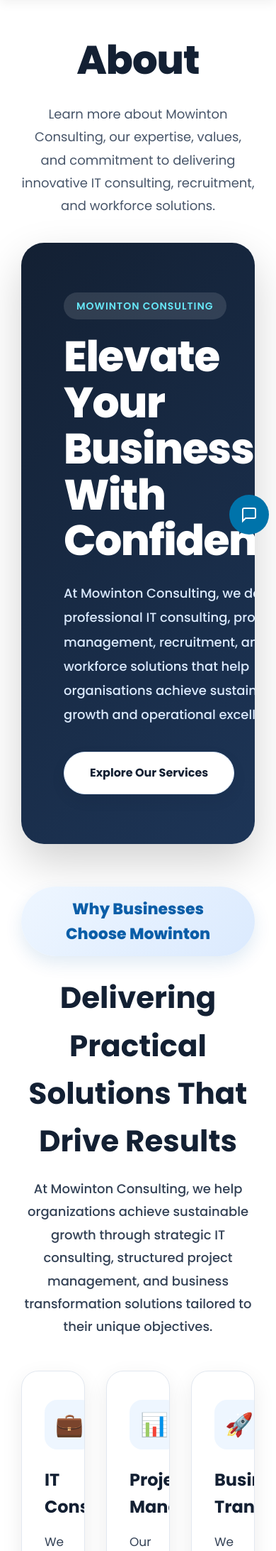
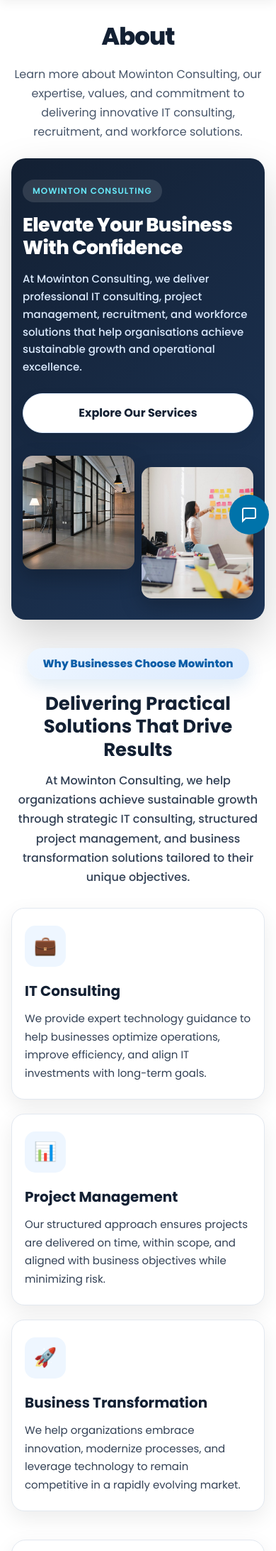
Before and after one commit to MowintonAdmin/MowintonWebsite, a PHP site: page /about/ in a window 390 px wide. Shown: the part 71-2256 px from the top of the page at 71% size. Run offline with PHP 8.4, Linux system fonts and the light colour scheme; some libraries are stand-ins or nearby versions.

Commit message:
ui setting

```diff
--- a/about/index.php
+++ b/about/index.php
@@ -13,7 +13,7 @@ require_once __DIR__ . '/../includes/header.php';
 
 <main id="main-content">
     <!-- Intro Header & Hero Banner -->
-    <section class="about-hero-section" style="max-width:1200px;margin:40px auto;padding:0 30px;">
+    <section class="about-hero-section">
         <div class="page-intro-header">
             <h1 class="page-intro-title">About</h1>
             <p class="page-intro-desc">
--- a/css/style.css
+++ b/css/style.css
@@ -1072,6 +1072,12 @@ textarea.form-control {
 /* ==========================================================================
    About Page Components
    ========================================================================== */
+.about-hero-section {
+  max-width: 1200px;
+  margin: 40px auto;
+  padding: 0 30px;
+}
+
 .page-intro-header {
   text-align: center;
   margin-bottom: 35px;
@@ -1129,6 +1135,8 @@ textarea.form-control {
   color: var(--color-white);
   margin: 0 0 25px;
   letter-spacing: -1.5px;
+  overflow-wrap: break-word;
+  word-break: normal;
 }
 
 .about-banner-text {
@@ -1217,6 +1225,7 @@ textarea.form-control {
   position: relative;
   overflow: hidden;
   border: 1px solid var(--color-border);
+  min-width: 0;
 }
 
 .mowinton-card:before {
@@ -1257,6 +1266,8 @@ textarea.form-control {
   color: var(--color-dark);
   margin: 0 0 14px;
   font-weight: 700;
+  overflow-wrap: break-word;
+  word-break: normal;
 }
 
 .mowinton-card p {
@@ -1487,6 +1498,322 @@ textarea.form-control {
   width: 100%;
   height: 600px;
   display: block;
+}
+
+/* ==========================================================================
+   About Page Responsive Styles
+   ========================================================================== */
+
+/* Tablet (1024px and below) */
+@media (max-width: 1024px) {
+  .about-banner-box {
+    padding: 50px 36px;
+  }
+
+  .about-banner-grid {
+    grid-template-columns: 1fr 1fr;
+    gap: 36px;
+  }
+
+  .about-banner-title {
+    font-size: 46px;
+    line-height: 1.12;
+  }
+
+  .about-banner-images img:first-child {
+    height: 220px;
+  }
+
+  .about-banner-images img:last-child {
+    height: 270px;
+    margin-top: 36px;
+  }
+
+  /* Issue 1: Tablet 2 columns for Service Cards */
+  .mowinton-grid {
+    grid-template-columns: repeat(2, 1fr);
+    gap: 24px;
+  }
+
+  .office-grid {
+    grid-template-columns: 1fr;
+    gap: 36px;
+  }
+
+  .consultation-grid {
+    grid-template-columns: 1fr;
+    gap: 36px;
+  }
+
+  .consultation-section {
+    padding: 36px;
+  }
+}
+
+/* Mobile Screens (768px and below) */
+@media (max-width: 768px) {
+  .about-hero-section {
+    padding: 0 20px;
+    margin: 24px auto 40px auto;
+  }
+
+  .page-intro-header {
+    margin-bottom: 24px;
+  }
+
+  .page-intro-title {
+    font-size: clamp(34px, 8vw, 44px);
+    margin-bottom: 12px;
+  }
+
+  .page-intro-desc {
+    font-size: 16px;
+    line-height: 1.7;
+  }
+
+  /* Issue 2: Hero Section Mobile Adaptation */
+  .about-banner-box {
+    padding: 36px 22px;
+    border-radius: 24px;
+    margin-bottom: 40px;
+  }
+
+  .about-banner-grid {
+    grid-template-columns: 1fr;
+    gap: 32px;
+  }
+
+  .about-banner-tag {
+    font-size: 12px;
+    padding: 6px 14px;
+    margin-bottom: 16px;
+  }
+
+  .about-banner-title {
+    font-size: clamp(28px, 6.5vw, 38px);
+    line-height: 1.15;
+    letter-spacing: -0.5px;
+    margin-bottom: 16px;
+  }
+
+  .about-banner-text {
+    font-size: 16px;
+    line-height: 1.7;
+    margin-bottom: 24px;
+    max-width: 100%;
+  }
+
+  .about-banner-grid .btn-secondary {
+    display: inline-block;
+    width: 100%;
+    text-align: center;
+    padding: 14px 28px !important;
+    font-size: 16px;
+    box-sizing: border-box;
+  }
+
+  .about-banner-images {
+    grid-template-columns: 1fr 1fr;
+    gap: 14px;
+  }
+
+  .about-banner-images img:first-child {
+    height: 200px;
+    border-radius: 18px;
+  }
+
+  .about-banner-images img:last-child {
+    height: 230px;
+    margin-top: 22px;
+    border-radius: 18px;
+  }
+
+  /* Issue 1: Stack all three cards vertically (768px and below) */
+  .mowinton-section {
+    padding: 0 20px;
+    margin: 40px auto;
+  }
+
+  .mowinton-badge {
+    font-size: 15px;
+    padding: 10px 22px;
+    margin-bottom: 18px;
+  }
+
+  .mowinton-title {
+    font-size: clamp(26px, 6vw, 34px);
+    line-height: 1.25;
+    margin-bottom: 14px;
+  }
+
+  .mowinton-subtitle {
+    font-size: 16px;
+    line-height: 1.7;
+    margin-bottom: 30px;
+  }
+
+  .mowinton-grid {
+    grid-template-columns: 1fr;
+    gap: 20px;
+  }
+
+  .mowinton-card {
+    padding: 28px 22px;
+    border-radius: 20px;
+  }
+
+  .mowinton-card h3 {
+    font-size: 22px;
+    margin-bottom: 10px;
+  }
+
+  .mowinton-card p {
+    font-size: 15px;
+    line-height: 1.7;
+  }
+
+  .mowinton-icon {
+    width: 58px;
+    height: 58px;
+    font-size: 26px;
+    border-radius: 15px;
+    margin-bottom: 18px;
+  }
+
+  /* Office Location Section Mobile */
+  .office-location-section {
+    padding: 0 20px;
+    margin: 40px auto;
+  }
+
+  .info-card {
+    padding: 28px 20px;
+    border-radius: 20px;
+  }
+
+  .info-card h2 {
+    font-size: 28px;
+    margin-bottom: 12px;
+  }
+
+  .map-wrapper iframe {
+    height: 340px;
+  }
+
+  /* FAQ Section Mobile */
+  .mowinton-faq-section {
+    padding: 0 20px;
+    margin: 40px auto;
+  }
+
+  .mowinton-faq-badge {
+    font-size: 15px;
+    padding: 10px 24px;
+    margin-bottom: 18px;
+  }
+
+  .mowinton-faq-title {
+    font-size: clamp(28px, 6vw, 36px);
+    line-height: 1.2;
+    margin-bottom: 14px;
+  }
+
+  .mowinton-faq-subtitle {
+    font-size: 16px;
+    margin-bottom: 28px;
+  }
+
+  .mowinton-faq-list summary {
+    font-size: 17px;
+    padding: 20px;
+  }
+
+  .mowinton-faq-content {
+    font-size: 15px;
+    padding: 0 20px 20px 20px;
+  }
+
+  /* Consultation Section Mobile */
+  .consultation-section {
+    padding: 30px 20px;
+    margin: 40px auto;
+    border-radius: 22px;
+  }
+
+  .consultation-title {
+    font-size: 26px;
+    line-height: 1.25;
+    margin-bottom: 16px;
+  }
+
+  .consultation-desc {
+    font-size: 15px;
+  }
+
+  .consultation-card iframe {
+    height: 520px;
+  }
+}
+
+/* Extra-Small Mobile (480px and below) */
+@media (max-width: 480px) {
+  .about-hero-section,
+  .mowinton-section,
+  .office-location-section,
+  .mowinton-faq-section {
+    padding: 0 16px;
+  }
+
+  .about-banner-box {
+    padding: 30px 16px;
+    border-radius: 20px;
+  }
+
+  .about-banner-title {
+    font-size: 27px;
+    line-height: 1.2;
+  }
+
+  .about-banner-text {
+    font-size: 15px;
+    line-height: 1.65;
+  }
+
+  .about-banner-images {
+    gap: 10px;
+  }
+
+  .about-banner-images img:first-child {
+    height: 160px;
+    border-radius: 14px;
+  }
+
+  .about-banner-images img:last-child {
+    height: 185px;
+    margin-top: 16px;
+    border-radius: 14px;
+  }
+
+  .mowinton-card {
+    padding: 24px 18px;
+    border-radius: 18px;
+  }
+
+  .mowinton-card h3 {
+    font-size: 20px;
+  }
+
+  .consultation-section {
+    padding: 24px 16px;
+  }
+
+  .info-card {
+    padding: 22px 16px;
+  }
+
+  .map-wrapper iframe {
+    height: 280px;
+  }
 }
 
 /* ==========================================================================
```
